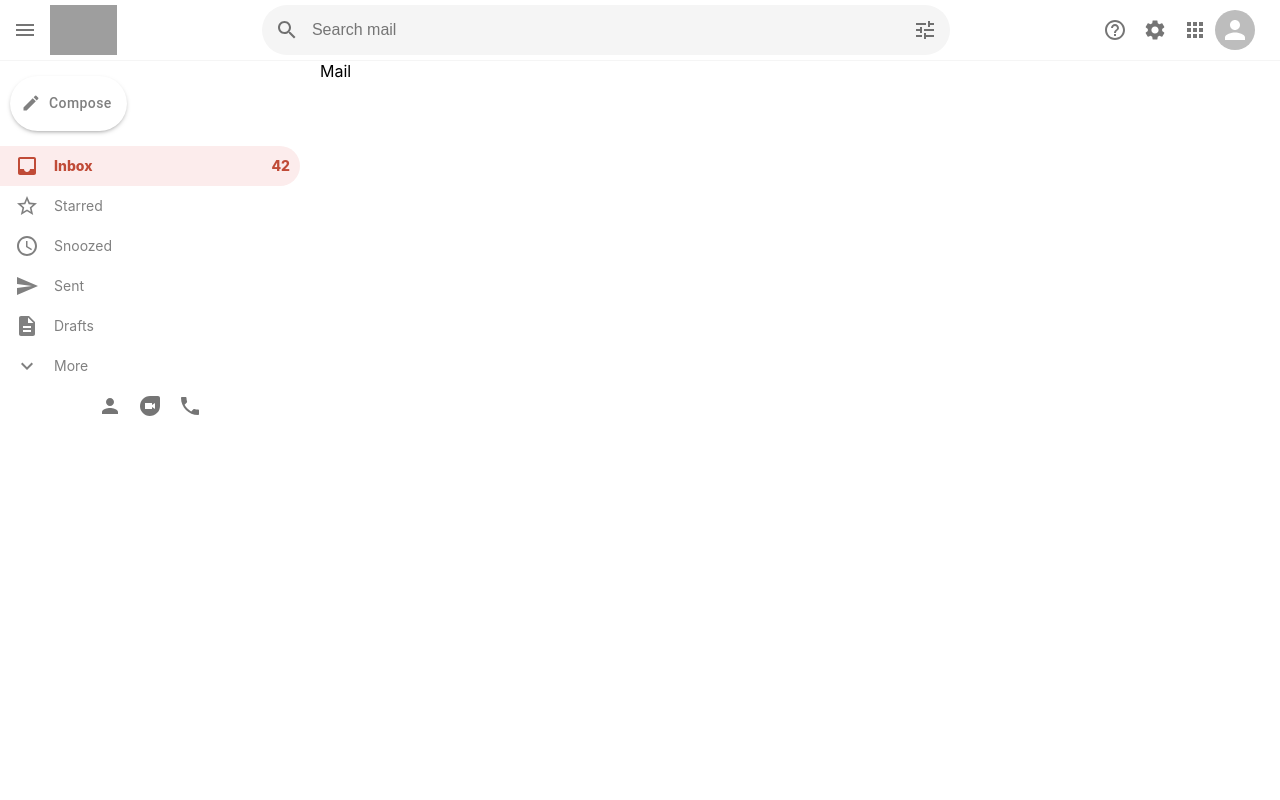
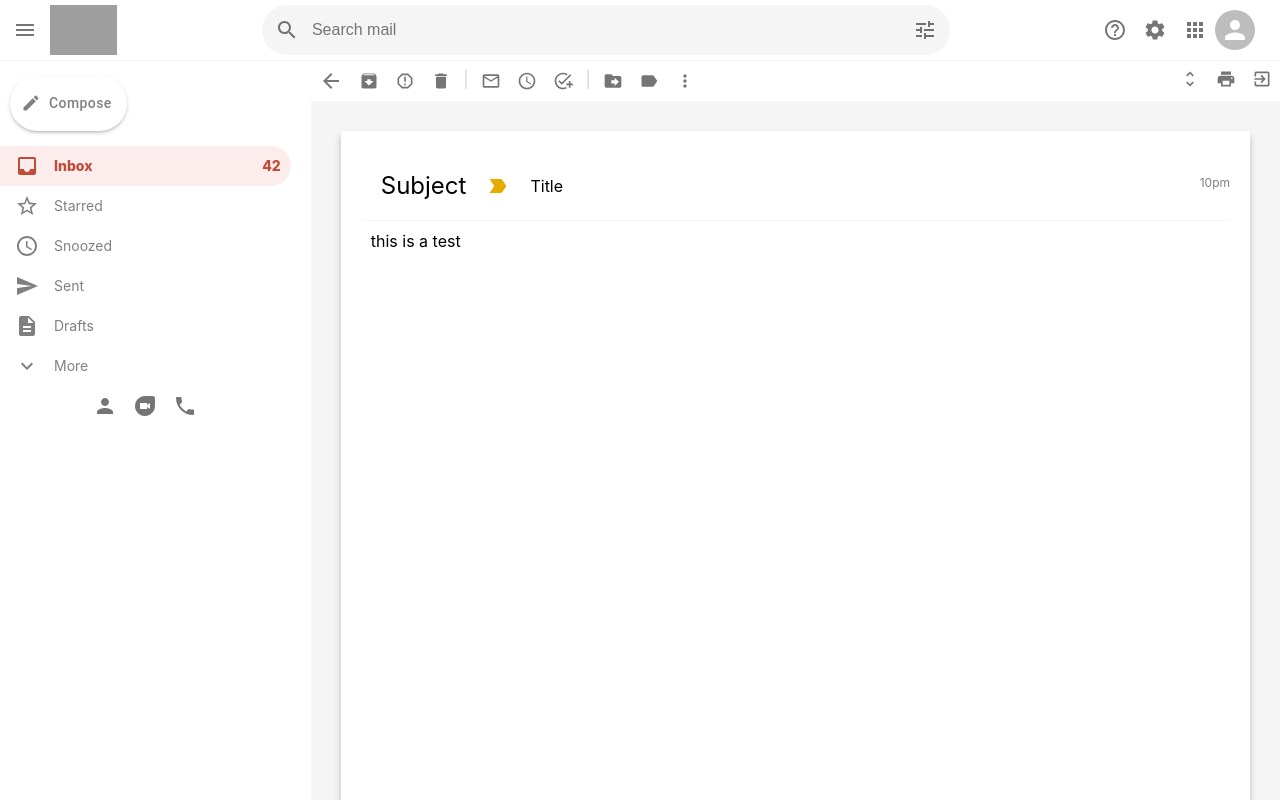
Before and after one commit to Blackeye-101/gmail-clone, a React (Create React App) app: page /mail in a window 1280 px wide. Shown: the top 800 px of the page. Built offline with nearby package versions, Linux system fonts and the light colour scheme; grey boxes are pictures that could not be loaded.

Commit message:
building the mail screen

```diff
--- a/src/components/Mail.js
+++ b/src/components/Mail.js
@@ -1,6 +1,86 @@
 import "../styles/Mail.css";
+import ArchiveIcon from "@mui/icons-material/Archive";
+import ReportGmailerrorredIcon from "@mui/icons-material/ReportGmailerrorred";
+import DeleteIcon from "@mui/icons-material/Delete";
+import MailOutlineIcon from "@mui/icons-material/MailOutline";
+import AccessTimeIcon from "@mui/icons-material/AccessTime";
+import AddTaskIcon from "@mui/icons-material/AddTask";
+import DriveFileMoveIcon from "@mui/icons-material/DriveFileMove";
+import LabelIcon from "@mui/icons-material/Label";
+import MoreVertIcon from "@mui/icons-material/MoreVert";
+import { IconButton } from "@mui/material";
+import { ArrowBack } from "@mui/icons-material";
+import { useNavigate } from "react-router-dom";
+import UnfoldMoreIcon from "@mui/icons-material/UnfoldMore";
+import PrintIcon from "@mui/icons-material/Print";
+import ExitToAppIcon from "@mui/icons-material/ExitToApp";
+import LabelImportantIcon from "@mui/icons-material/LabelImportant";
 
 const Mail = () => {
-  return <div className="mail">Mail</div>;
+  const navigate = useNavigate();
+  return (
+    <div className="mail">
+      <div className="mail__tools">
+        <div className="mail__toolsLeft">
+          <IconButton onClick={() => navigate("/")}>
+            <ArrowBack></ArrowBack>
+          </IconButton>
+          <IconButton>
+            <ArchiveIcon fontSize="small"></ArchiveIcon>
+          </IconButton>
+          <IconButton>
+            <ReportGmailerrorredIcon fontSize="small"></ReportGmailerrorredIcon>
+          </IconButton>
+          <IconButton>
+            <DeleteIcon fontSize="small"></DeleteIcon>
+          </IconButton>
+          <span style={{ color: "lightgrey" }}> | </span>
+          <IconButton>
+            <MailOutlineIcon fontSize="small"></MailOutlineIcon>
+          </IconButton>
+          <IconButton>
+            <AccessTimeIcon fontSize="small"></AccessTimeIcon>
+          </IconButton>
+          <IconButton>
+            <AddTaskIcon fontSize="small"></AddTaskIcon>
+          </IconButton>
+          <span style={{ color: "lightgrey" }}> | </span>
+          <IconButton>
+            <DriveFileMoveIcon fontSize="small"></DriveFileMoveIcon>
+          </IconButton>
+          <IconButton>
+            <LabelIcon fontSize="small"></LabelIcon>
+          </IconButton>
+          <IconButton>
+            <MoreVertIcon fontSize="small"></MoreVertIcon>
+          </IconButton>
+        </div>
+        <div className="mail__toolsRight">
+          <IconButton>
+            <UnfoldMoreIcon fontSize="small"></UnfoldMoreIcon>
+          </IconButton>
+          <IconButton>
+            <PrintIcon fontSize="small"></PrintIcon>
+          </IconButton>
+          <IconButton>
+            <ExitToAppIcon fontSize="small"></ExitToAppIcon>
+          </IconButton>
+        </div>
+      </div>
+
+      <div className="mail__body">
+        <div className="mail__bodyHeader">
+          <h2>Subject</h2>
+          <LabelImportantIcon className="mail__important"></LabelImportantIcon>
+          <p>Title</p>
+          <p className="mail__time">10pm</p>
+        </div>
+
+        <div className="mail__message">
+          <p>this is a test</p>
+        </div>
+      </div>
+    </div>
+  );
 };
 export default Mail;
--- a/src/styles/Mail.css
+++ b/src/styles/Mail.css
@@ -0,0 +1,59 @@
+.mail{
+    flex:1;
+    background-color: whitesmoke;
+}
+
+.mail__tools{
+    display: flex;
+    justify-content: space-between;
+    background-color: white;
+}
+
+.mails__toolsLeft{
+    display: flex;
+}
+
+.mail__body{
+    display: flex;
+    flex-direction: column;
+    margin: 30px;
+    background-color: white;
+    padding: 20px;
+    height: 100vh;
+    box-shadow: 0px 5px 7px 0px rgba(0,0,0,0.24);
+}
+
+.mail__bodyHeader{
+    display: flex;
+    align-items: center;
+    border-bottom: 1px solid whitesmoke;
+    padding: 20px;
+    position: relative;
+}
+
+.mail__bodyHeader > h2{
+    font-weight: 400;
+    margin-right: 20px;
+}
+
+.mail__bodyHeader>p{
+    margin-left: 20px;
+}
+
+.mail__time{
+    position: absolute;
+    top: 24px;
+    right: 0;
+    font-size: 12px;
+    color: grey;
+}
+
+.mail__important{
+    color: #e8ab02 !important;
+}
+
+.mail__message>p{
+    padding: 10px;
+    margin-right: 20px;
+    overflow-wrap: break-word;
+}
```
